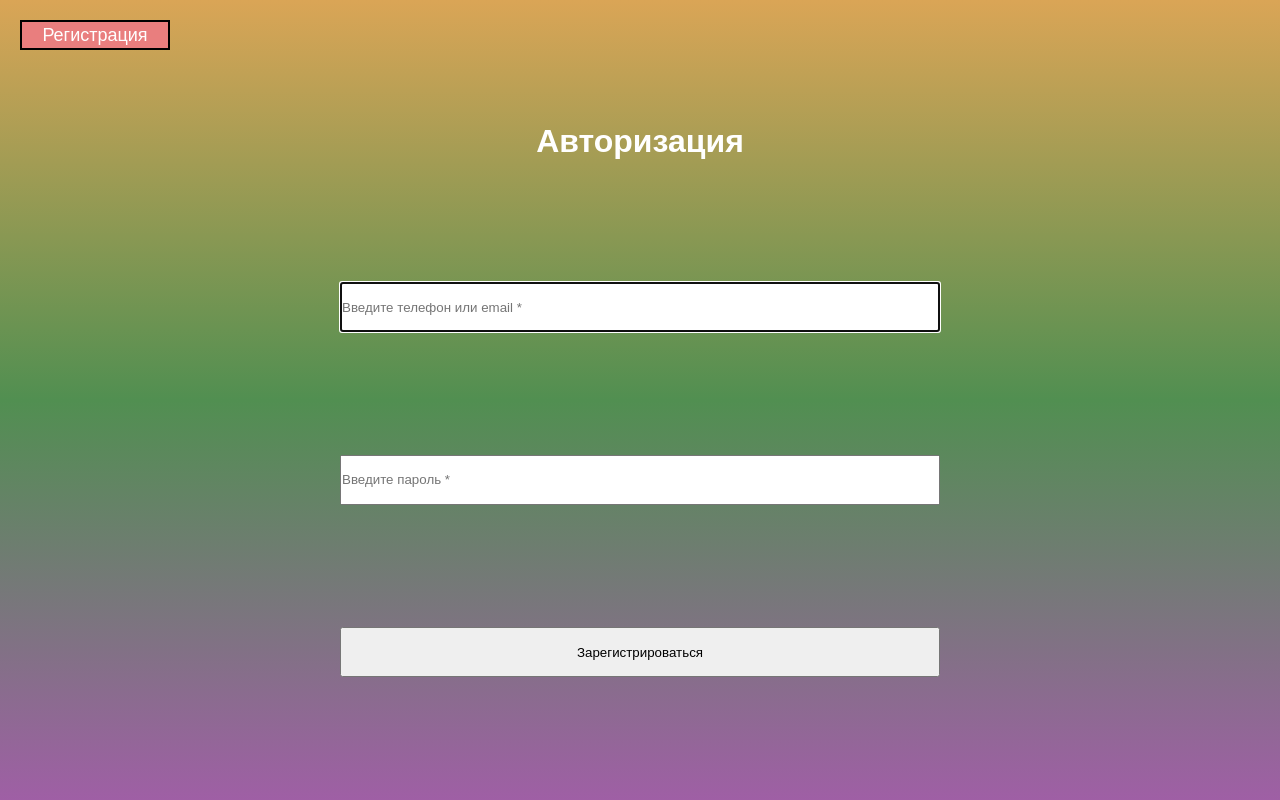
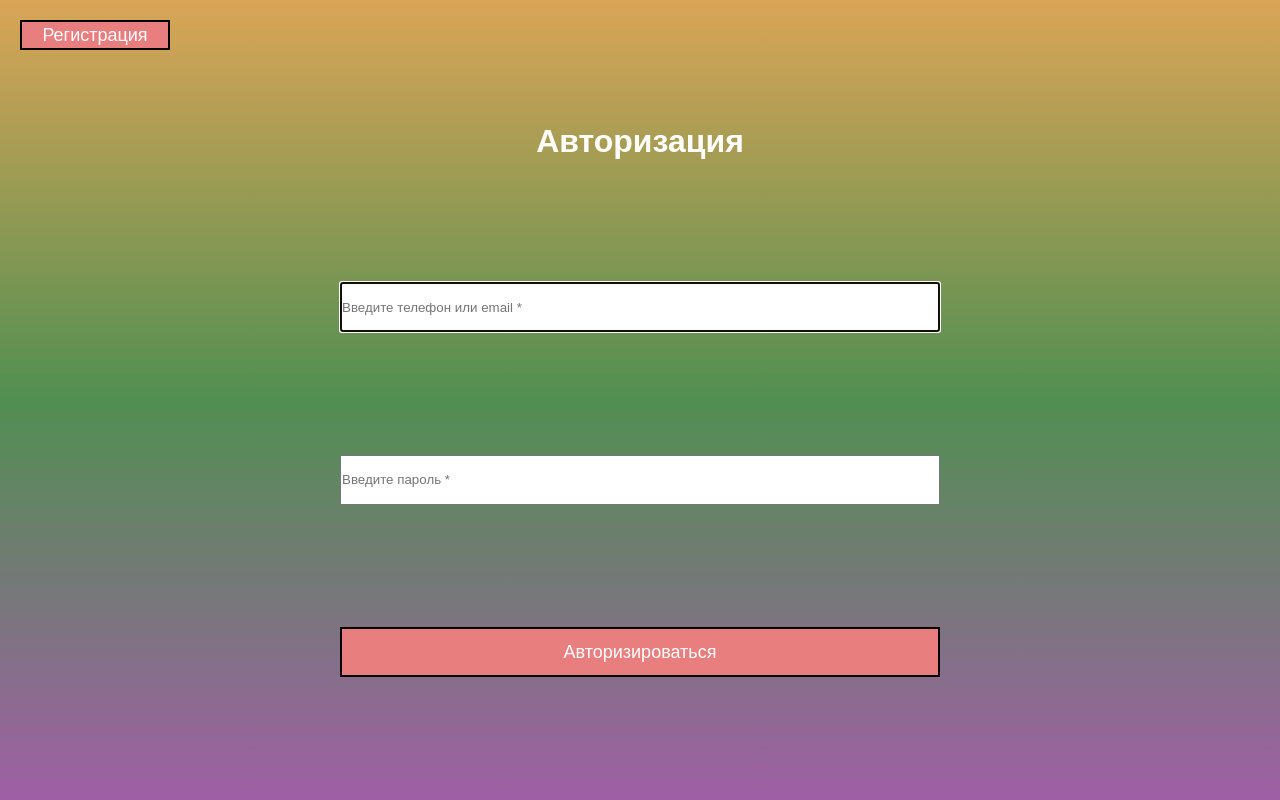
Before and after one commit to CallofMan/aroma-candles, a PHP site: page /php/authorization.php in a window 1280 px wide. Run offline with PHP 8.4, Linux system fonts and the light colour scheme.

Commit message:
Исправил баги

```diff
--- a/css/all.css
+++ b/css/all.css
@@ -39,7 +39,7 @@ h1
     cursor: pointer;
 }
 
-a, button
+a, button, .button
 {
     cursor: pointer;
     border: 2px solid black;
--- a/php/authorization.php
+++ b/php/authorization.php
@@ -24,7 +24,7 @@
         <input type="tel" name="login" placeholder="Введите телефон или email *" required class="regInp" autofocus>
         <input type="password" name="password" placeholder="Введите пароль *" required class="regInp">
 
-        <input type="submit" name="submit" value="Зарегистрироваться" class="button">
+        <input type="submit" name="submit" value="Авторизироваться" class="button">
 
     </form>
 
```
Also changed, not shown: js/add_basket.js (+6 -2 lines), php/scripts/add_to_basket.php (+6 -5 lines).
